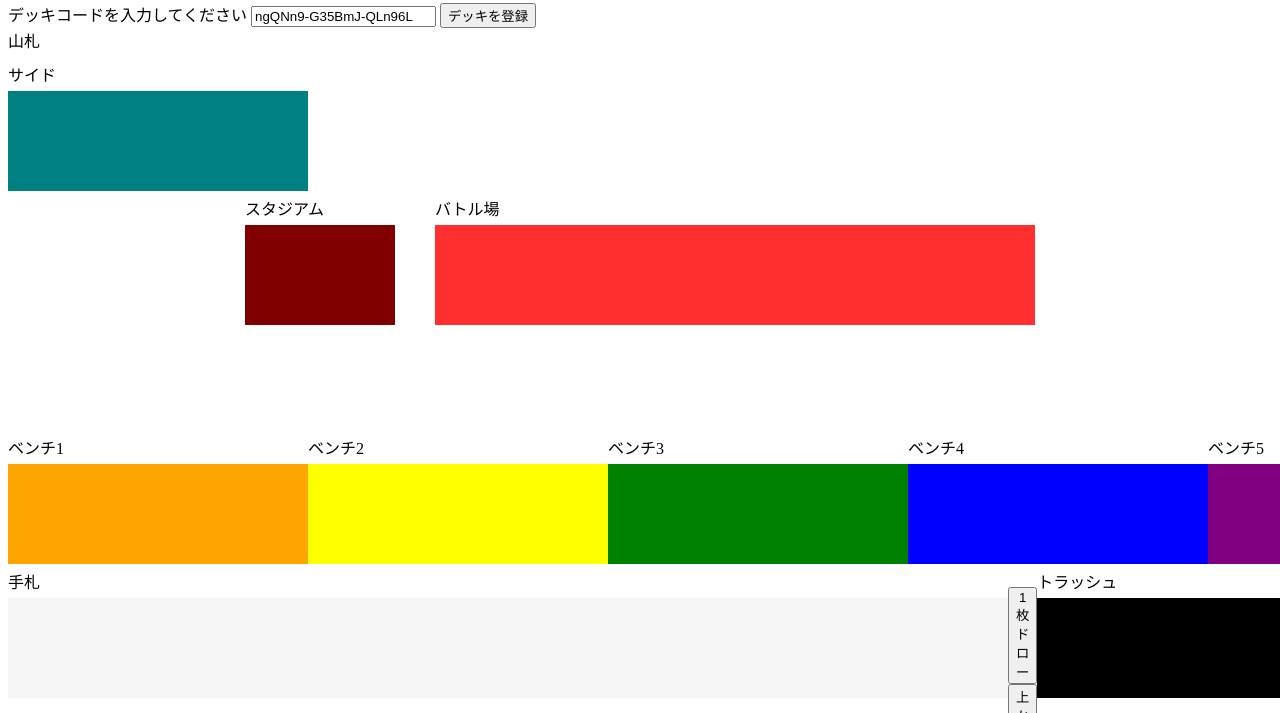
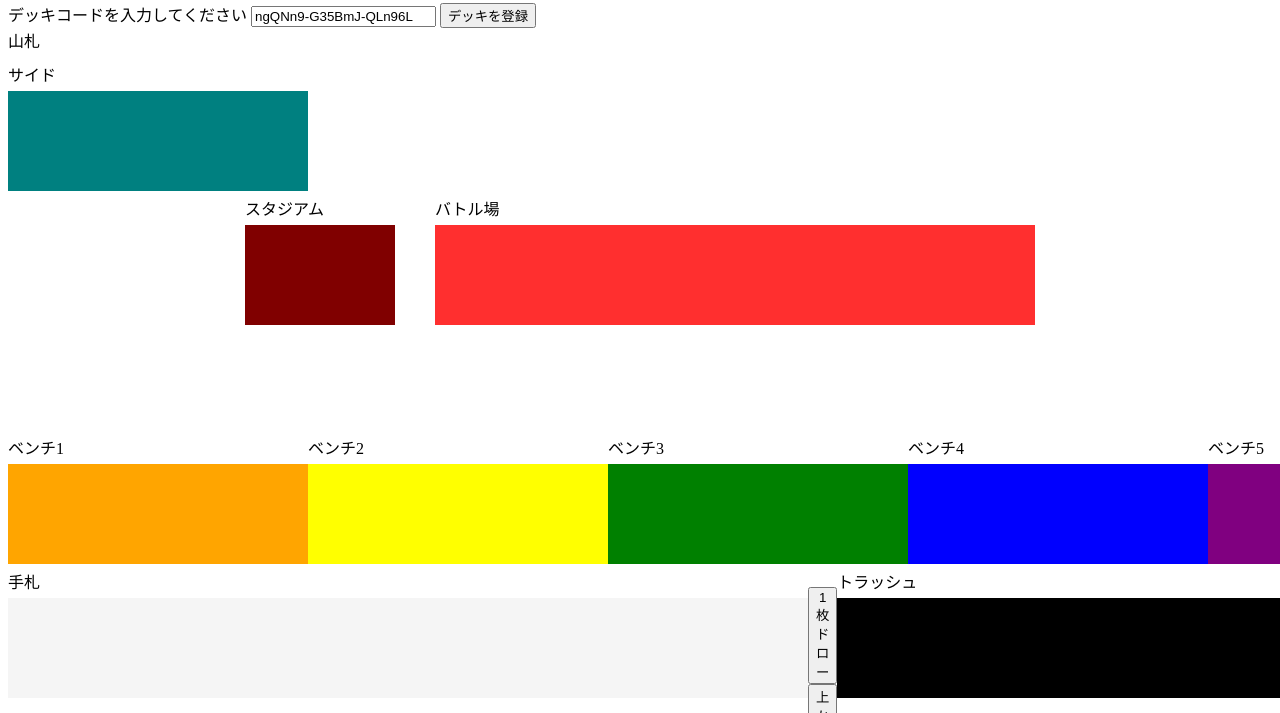
Before and after one commit to felix919/FutariMawashiOnline, a plain HTML site: page index.html in a window 1280 px wide. Shown: the part 87-800 px from the top of the page. Drawn offline with nearby package versions, Linux system fonts and the light colour scheme.

Commit message:
手札、トラッシュ、ロストゾーンの横幅を固定

```diff
--- a/css/style.css
+++ b/css/style.css
@@ -183,7 +183,7 @@ h1 {
     justify-content: center;
     margin-top: 5px;
     min-height: 100px;
-    min-width: 1000px;
+    width: 800px;
 }
 
 #hand {
@@ -203,7 +203,7 @@ h1 {
     justify-content: start;
     margin-top: 5px;
     min-height: 100px;
-    min-width: 400px;
+    width: 500px;
 }
 
 #trash {
```
